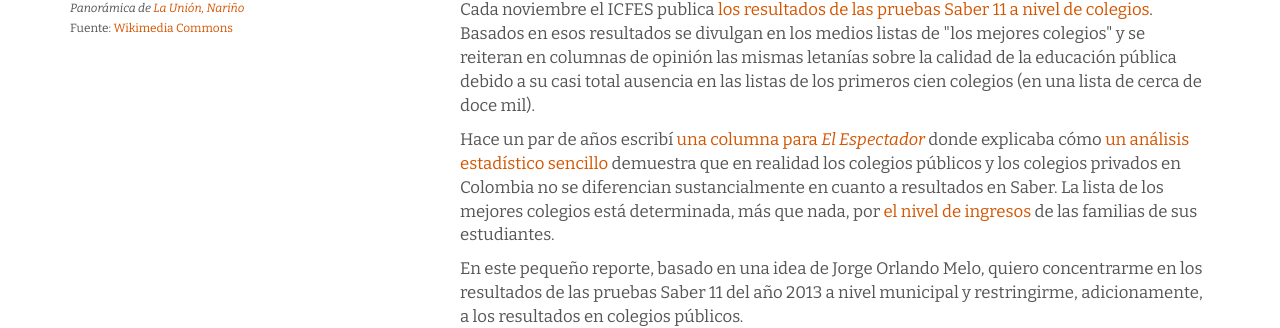
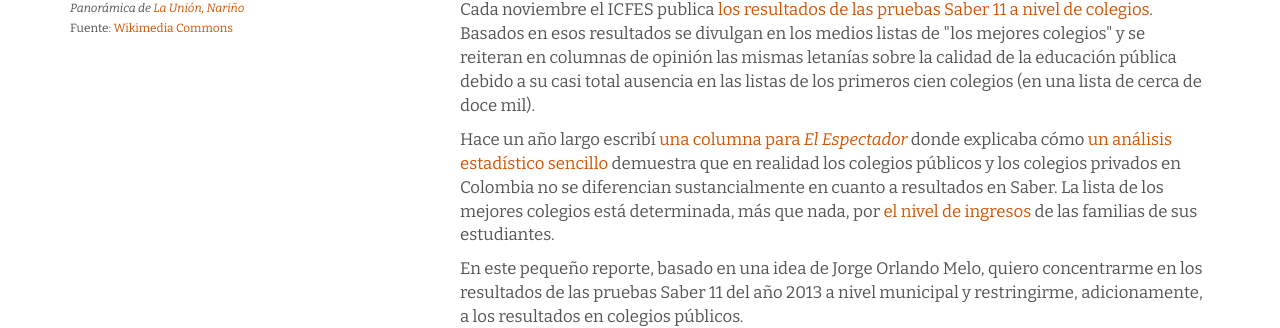
Before and after one commit to finiterank/saber_notebooks, a Jekyll site: the page built from index.md, in a window 1280 px wide. Shown: the part 746-1074 px from the top of the page. Built offline with Jekyll 4.4.1, drawn with Linux system fonts in a browser that asks for light colours; nearby versions of some CDN libraries; Markdown is read by kramdown in place of the engine named in the settings.

Commit message:
Estilo y texto

```diff
--- a/index.md
+++ b/index.md
@@ -20,7 +20,7 @@
 
 <p>Cada noviembre el ICFES publica <a href="http://www.icfes.gov.co/resultados/saber-11-resultados?id=39">los resultados de las pruebas Saber 11 a nivel de colegios</a>. Basados en esos resultados se divulgan en los medios listas de "los mejores colegios" y se reiteran en columnas de opinión las mismas letanías sobre la calidad de la educación pública debido a su casi total ausencia en las listas de los primeros cien colegios (en una lista de cerca de doce mil). </p>
 
-<p>Hace un par de años escribí <a href="http://www.elespectador.com/opinion/columna-389967-saber-y-perder">una columna para <em>El Espectador</em></a> donde explicaba cómo <a href="http://nbviewer.ipython.org/url/finiterank.com/saber/saber.ipynb">un análisis estadístico sencillo</a> demuestra que en realidad los colegios públicos y los colegios privados en Colombia no se diferencian sustancialmente en cuanto a resultados en Saber. La lista de los mejores colegios está determinada, más que nada, por <a href="http://www.finiterank.com/notas/2013/12/19/19/">el nivel de ingresos</a> de las familias de sus estudiantes.</p>
+<p>Hace un año largo escribí <a href="http://www.elespectador.com/opinion/columna-389967-saber-y-perder">una columna para <em>El Espectador</em></a> donde explicaba cómo <a href="http://nbviewer.ipython.org/url/finiterank.com/saber/saber.ipynb">un análisis estadístico sencillo</a> demuestra que en realidad los colegios públicos y los colegios privados en Colombia no se diferencian sustancialmente en cuanto a resultados en Saber. La lista de los mejores colegios está determinada, más que nada, por <a href="http://www.finiterank.com/notas/2013/12/19/19/">el nivel de ingresos</a> de las familias de sus estudiantes.</p>
 
 <p>En este pequeño reporte, basado en una idea de Jorge Orlando Melo, quiero concentrarme en los resultados de las pruebas Saber 11 del año 2013 a nivel municipal y restringirme, adicionamente, a los resultados en colegios públicos.</p>
 
```
